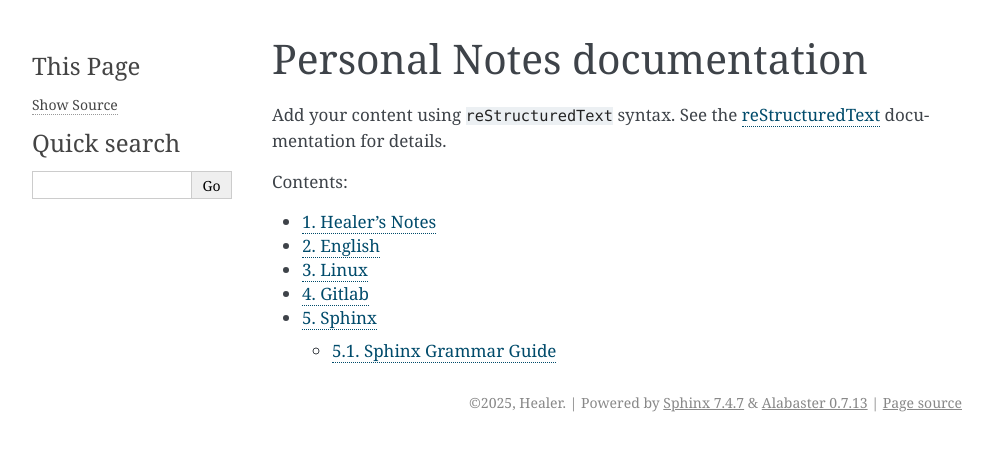
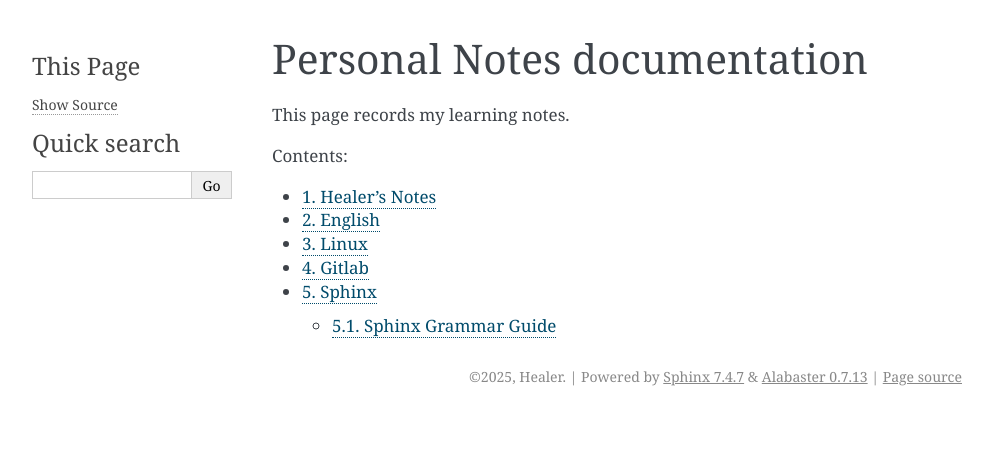
Before and after one commit to Healer8/pn, a Sphinx documentation site: the page built from source/index.rst, in a window 1280 px wide. Shown: the top 451 px of the page, without its empty margins (148-1141 px from the left). Built offline with Sphinx 7.4.7, drawn with Linux system fonts in a browser that asks for light colours.

Commit message:
modified index.rst details

```diff
--- a/source/index.rst
+++ b/source/index.rst
@@ -6,9 +6,7 @@
 Personal Notes documentation
 ================================
 
-Add your content using ``reStructuredText`` syntax. See the
-`reStructuredText <https://www.sphinx-doc.org/en/master/usage/restructuredtext/index.html>`_
-documentation for details.
+This page records my learning notes.
 
 
 .. toctree::
```
